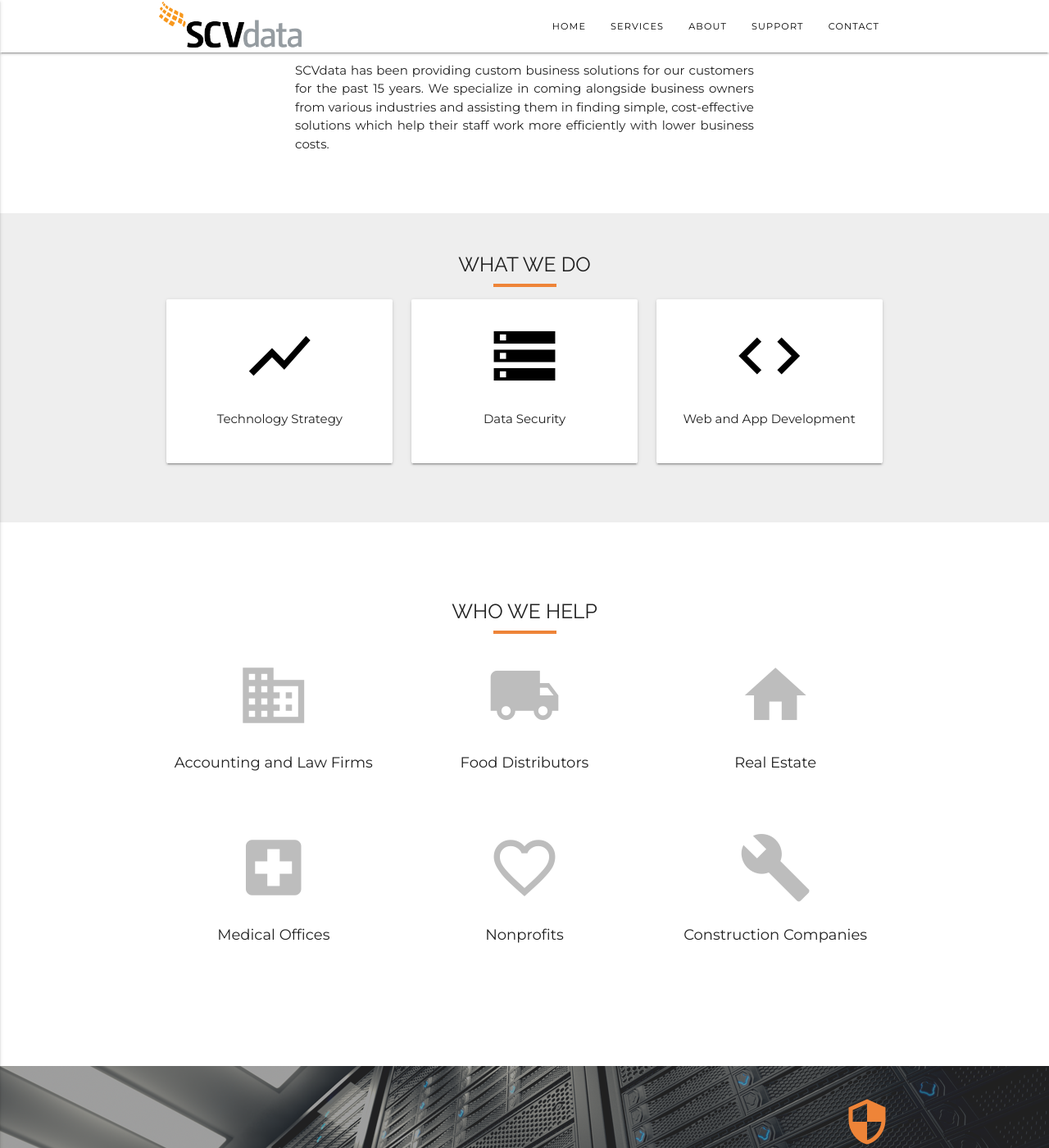
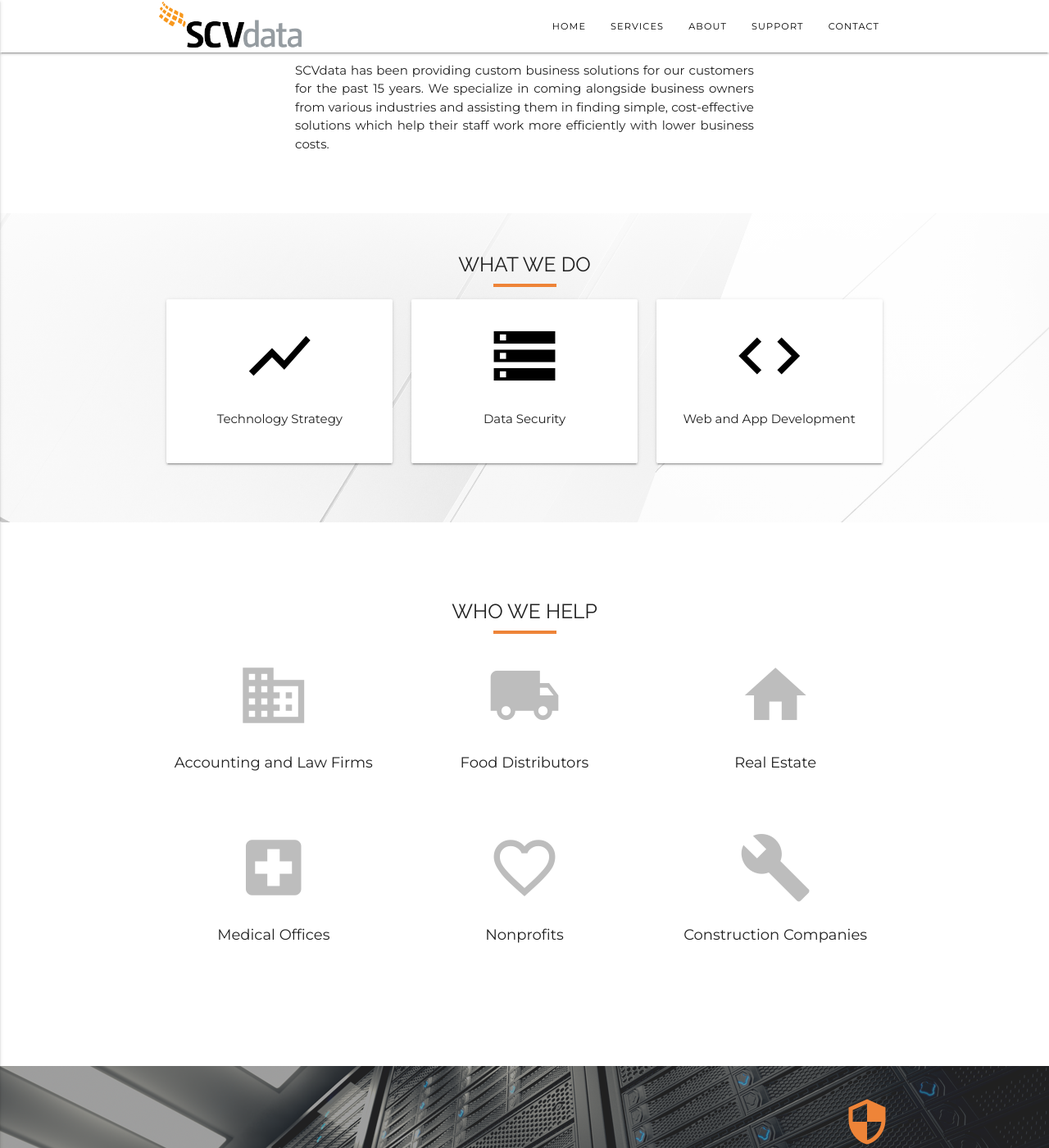
Before and after one commit to carlotscvdata/scvdata_website, a Jekyll site: the page built from index.md, in a window 1280 px wide and 1400 px high, scrolled down 812 px. Shown: the whole window at 82% size. Built offline with Jekyll 4.4.1, drawn with Linux system fonts in a browser that asks for light colours; nearby versions of some CDN libraries.

Commit message:
Add Background Image for Contact Us and What We Do

```diff
--- a/_config.yml
+++ b/_config.yml
@@ -19,8 +19,8 @@ description: >- # this means to ignore newlines until "baseurl:"
   Write an awesome description for your new site here. You can edit this
   line in _config.yml. It will appear in your document head meta (for
   Google search results) and in your feed.xml site description.
-baseurl: /scvdata_website # the subpath of your site, e.g. /blog
-url: https://carlotscvdata.github.io # the base hostname & protocol for your site, e.g. http://example.com
+baseurl: ""  # the subpath of your site, e.g. /blog
+url: https://carlotscvdata.github.io/scvdata_website # the base hostname & protocol for your site, e.g. http://example.com
 twitter_username: jekyllrb
 github_username:  jekyll
 
--- a/_layouts/home.html
+++ b/_layouts/home.html
@@ -62,7 +62,7 @@
 <!-- WHO WE ARE -->
 
 <!-- WHAT WE DO -->
-<section class="grey lighten-3">
+<section class="grey lighten-3 what-we-do-section">
   <div class="container what-we-do">
     <div class="row">
       <div class="col s12">
@@ -190,7 +190,7 @@
   <!-- OUR CLIENTS -->
 
 <!-- CONTACT US -->
-<section class="grey lighten-3">
+<section class="contact-us">
   <div class="container">
     <div class="row">
       <div class="col s12">
--- a/_sass/minima/_layout.scss
+++ b/_sass/minima/_layout.scss
@@ -153,6 +153,14 @@ input:focus {
   }
 }
 
+/* What We Do */
+.what-we-do-section {
+  background-image: linear-gradient(rgba(255,255,255,.95), rgba(255,255,255,.7)), url("/img/contact-background.jpg");
+  background-size: cover;
+  background-repeat: no-repeat;
+}
+
+
 /* Who We Help */
 
 .who-we-help {
@@ -200,6 +208,10 @@ input:focus {
 }
 
 /* Contact Us */
+.contact-us {
+    background-image: linear-gradient(rgba(255,255,255,.95), rgba(255,255,255,.7)), url("/img/contact-background.jpg");
+    background-size: cover;
+    background-repeat: no-repeat;
 
   .contact-form {
     padding: 2.5em;
@@ -215,6 +227,8 @@ input:focus {
       margin-right: 1.5em;
     }
   }
+}
+
 
 /**
 * Media Responsive Design
```
Also changed, not shown: img/contact-background.jpg (added). Lines whose indentation alone changed are shown as unchanged.
